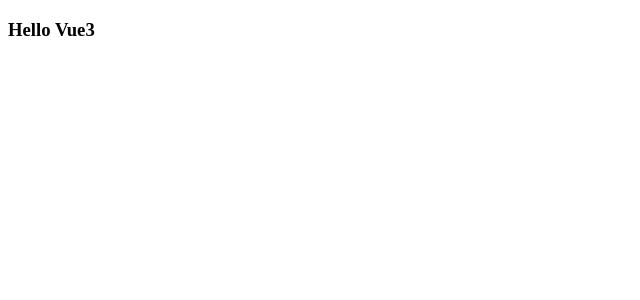
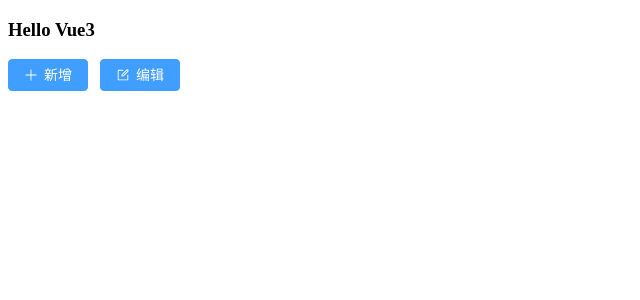
Before and after one commit to ZhuJunJi/vue3_demo, a Vue app: page / in a window 1280 px wide. Shown: the top 300 px of the page, without its empty margins (0-640 px from the left). Built offline with nearby package versions, Linux system fonts and the light colour scheme.

Commit message:
chore: install element-plus @element-plus/icons-vue

```diff
--- a/package.json
+++ b/package.json
@@ -13,6 +13,8 @@
     "prepare": "husky"
   },
   "dependencies": {
+    "@element-plus/icons-vue": "^2.3.1",
+    "element-plus": "^2.7.1",
     "vue": "^3.4.21"
   },
   "devDependencies": {
--- a/src/App.vue
+++ b/src/App.vue
@@ -1,9 +1,14 @@
 <template>
   <div>
     <h3>Hello Vue3</h3>
+    <el-button type="primary" :icon="Plus">新增</el-button>
+    <el-button type="primary" :icon="Edit">编辑</el-button>
   </div>
 </template>
 
-<script setup lang="ts"></script>
+<script setup lang="ts">
+import {Plus,Edit} from '@element-plus/icons-vue'
+</script>
+
 
 <style scoped></style>
```
Also changed, not shown: src/main.ts (+9 -3 lines), 1 other file (tests, documents, lock files or other folders).
